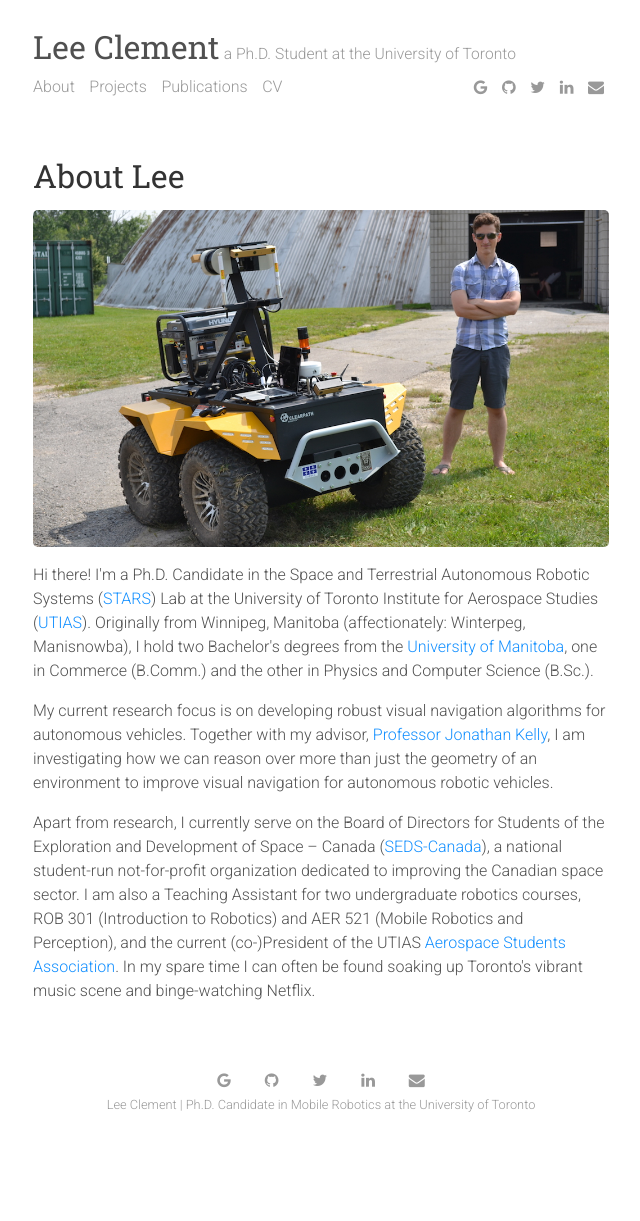
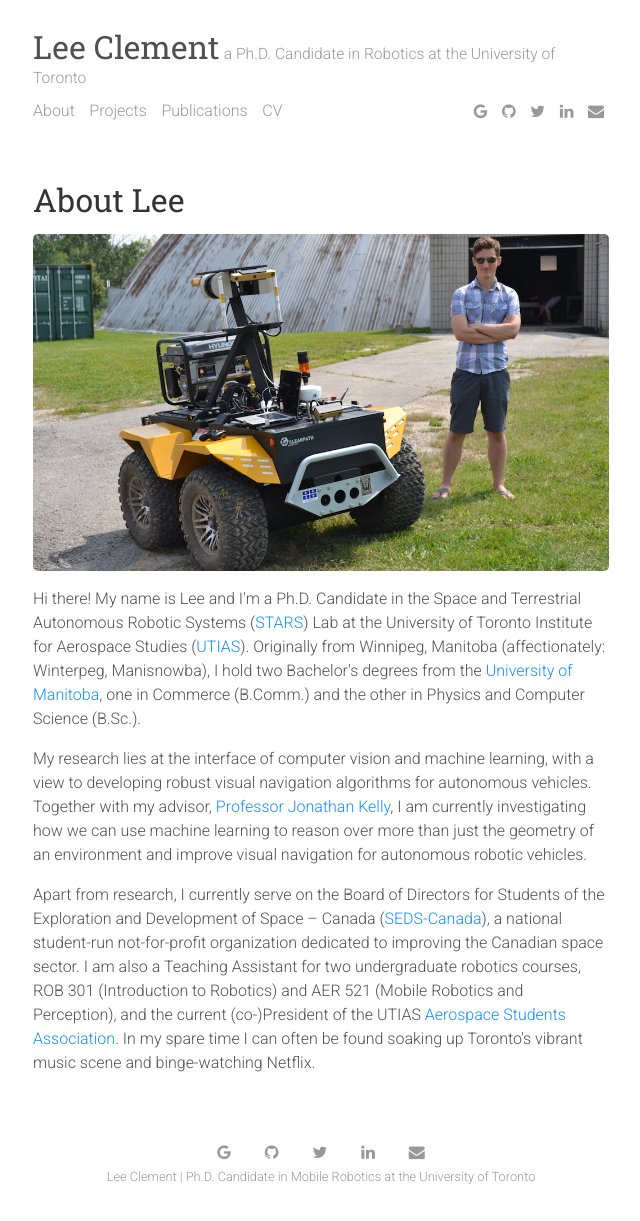
Before and after one commit to leeclemnet/leeclemnet.github.io, a Jekyll site: the page built from index.html, in a window 1280 px wide. Shown: the whole page, without its empty margins (319-959 px from the left). Built offline with Jekyll 4.4.1, drawn with Linux system fonts in a browser that asks for light colours; nearby versions of some CDN libraries; the list of posts is cut into pages by our own code; before the commit the page ends 1149 px from its top, so only the background shows below that.

Commit message:
Fixed broken link, updated CV and research blurb.

```diff
--- a/_config.yml
+++ b/_config.yml
@@ -1,6 +1,6 @@
 # Site Settings
 title:               "Lee Clement"
-tagline:             "a Ph.D. Student at the University of Toronto"
+tagline:             "a Ph.D. Candidate in Robotics at the University of Toronto"
 description:         "Ph.D. Candidate in Mobile Robotics at the University of Toronto"
 baseurl:             # /
 url: 			           # http://leeclem.net
@@ -8,7 +8,7 @@
   repo:              "https://github.com/leeclemnet/leeclemnet.github.io"
 author:
   name:              "Lee Clement"
-  email:             "lee.clement@robotics.utias.utoronto.ca"
+  email:             "lee.clement@mail.utoronto.ca"
   twitter:           "leeclemnet"
   instagram:
   github:            "leeclemnet"
--- a/_includes/footer.html
+++ b/_includes/footer.html
@@ -4,5 +4,5 @@
   <a href="https://twitter.com/{{ site.author.twitter }}"><i class="fa fa-twitter" aria-hidden="true" target="_blank"></i></a>
   <a href="https://linkedin.com/in/{{ site.author.linkedin }}"><i class="fa fa-linkedin" aria-hidden="true" target="_blank"></i></a>
   <a href="mailto:{{ site.author.email }}"><i class="fa fa-envelope" aria-hidden="true" target="_blank"></i></a>
-  <div class="post-date"><a href="{{ site.baseurl }}/about.html">{{ site.title }} | {{ site.description }}</a></div>
+  <div class="post-date"><a href="{{ site.baseurl }}">{{ site.title }} | {{ site.description }}</a></div>
 </footer>
--- a/index.html
+++ b/index.html
@@ -13,14 +13,14 @@
     <img src="{{ site.url }}/assets/pics/grizzly.jpg" />
 
     <p>
-        Hi there! I'm a Ph.D. Candidate in the Space and Terrestrial Autonomous Robotic Systems (<a href="http://starslab.ca/">STARS</a>) Lab at the University of Toronto Institute for Aerospace Studies (<a href="http://utias.utoronto.ca/">UTIAS</a>).
+        Hi there! My name is Lee and I'm a Ph.D. Candidate in the Space and Terrestrial Autonomous Robotic Systems (<a href="http://starslab.ca/">STARS</a>) Lab at the University of Toronto Institute for Aerospace Studies (<a href="http://utias.utoronto.ca/">UTIAS</a>).
         Originally from Winnipeg, Manitoba (affectionately: Winterpeg, Manisnowba), I hold two Bachelor's degrees from the <a href="http://umanitoba.ca">University of Manitoba</a>, one in Commerce (B.Comm.) and the other in Physics and Computer Science
         (B.Sc.).
     </p>
 
     <p>
-        My current research focus is on developing robust visual navigation algorithms for autonomous vehicles. Together with my advisor, <a href="http://jonathankelly.info">Professor Jonathan Kelly</a>, I am investigating how we can reason over more
-        than just the geometry of an environment to improve visual navigation for autonomous robotic vehicles.
+        My research lies at the interface of computer vision and machine learning, with a view to developing robust visual navigation algorithms for autonomous vehicles. Together with my advisor, <a href="http://jonathankelly.info">Professor Jonathan Kelly</a>, I am currently investigating how we can use machine learning to reason over more
+        than just the geometry of an environment and improve visual navigation for autonomous robotic vehicles.
     </p>
     <p>
         Apart from research, I currently serve on the Board of Directors for Students of the Exploration and Development of Space &ndash; Canada (<a href="http://seds.ca">SEDS-Canada</a>), a national student-run not-for-profit organization dedicated to
```
Also changed, not shown: 1 other file.
